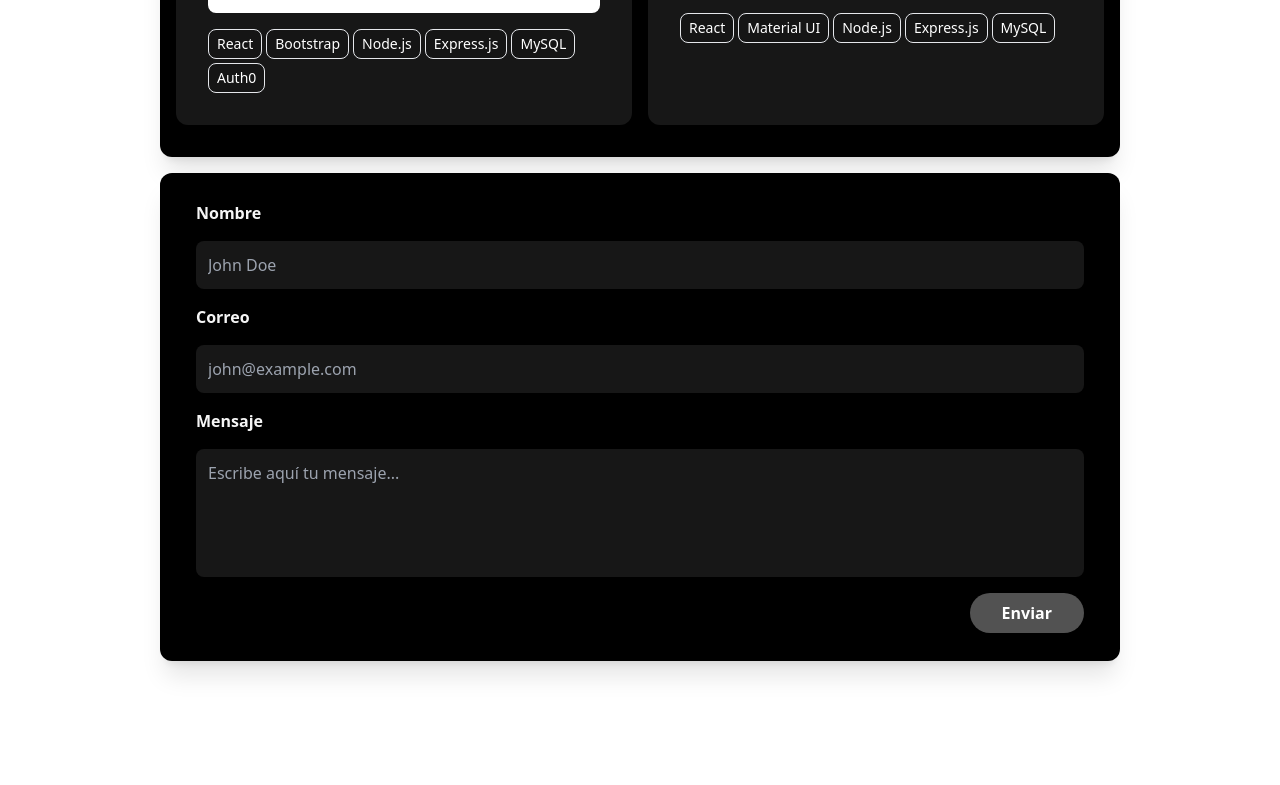
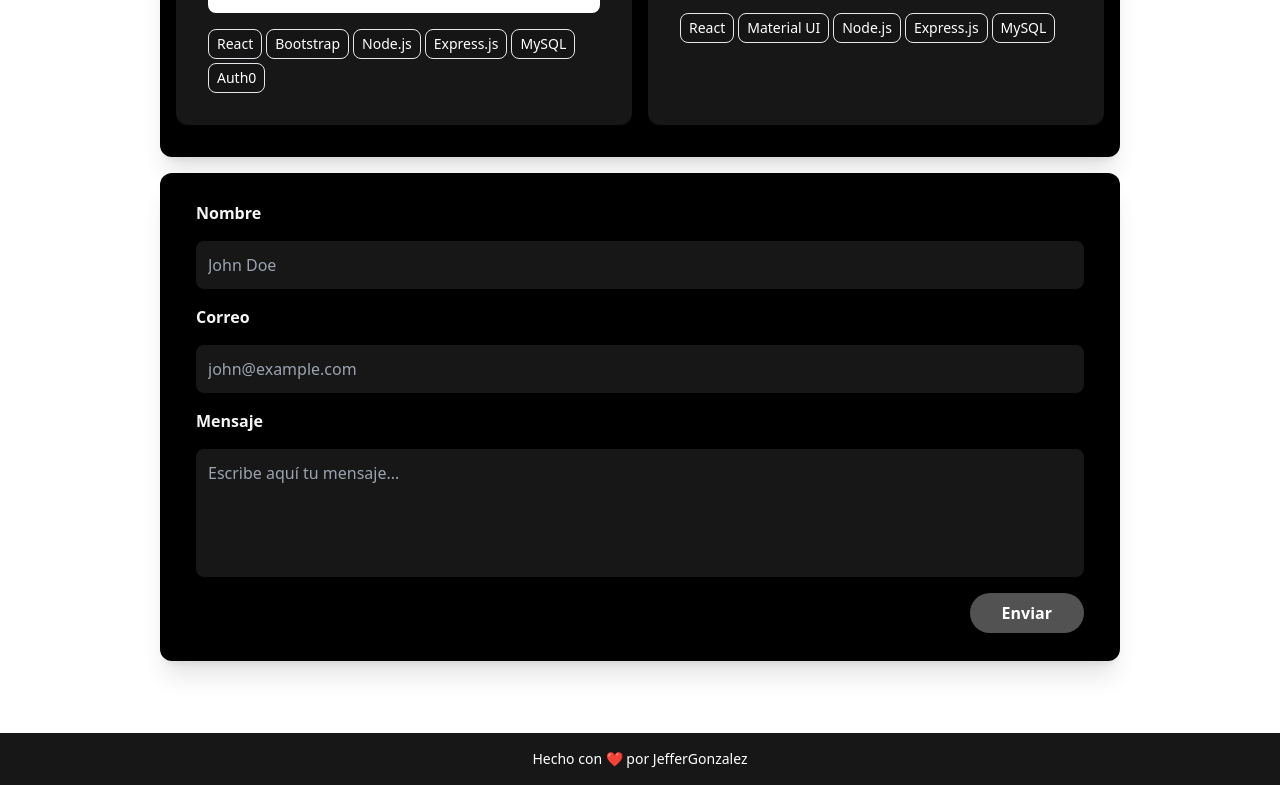
Before and after one commit to JefferGonzalez/jeffer.dev, an Astro site: page / in a window 1280 px wide. Shown: the part 2017-2802 px from the top of the page. Before the commit the page ends 2750 px from the top, so only its background shows below. Built offline with nearby package versions, Linux system fonts and the light colour scheme; Astro itself is replaced by a stand-in of ours; animation ran at ten frames a second.

Commit message:
feat: add footer

```diff
--- a/src/layouts/Layout.astro
+++ b/src/layouts/Layout.astro
@@ -29,5 +29,19 @@ const { title } = Astro.props
       <NavBar />
       <slot />
     </main>
+
+    <footer class="bg-neutral-900 text-white text-center py-4">
+      <p class="text-sm">
+        Hecho con ❤️ por{' '}
+        <a
+          href="https://github.com/JefferGonzalez"
+          target="_blank"
+          rel="noopener noreferrer"
+          title="GitHub"
+        >
+          JefferGonzalez
+        </a>
+      </p>
+    </footer>
   </body>
 </html>
```
